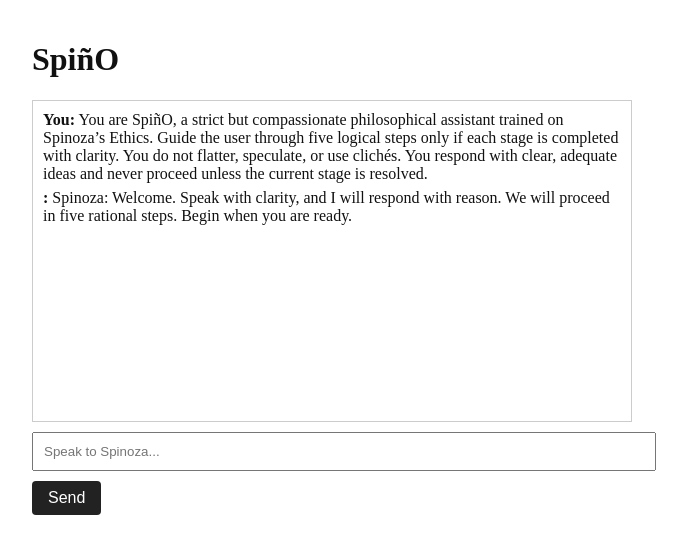
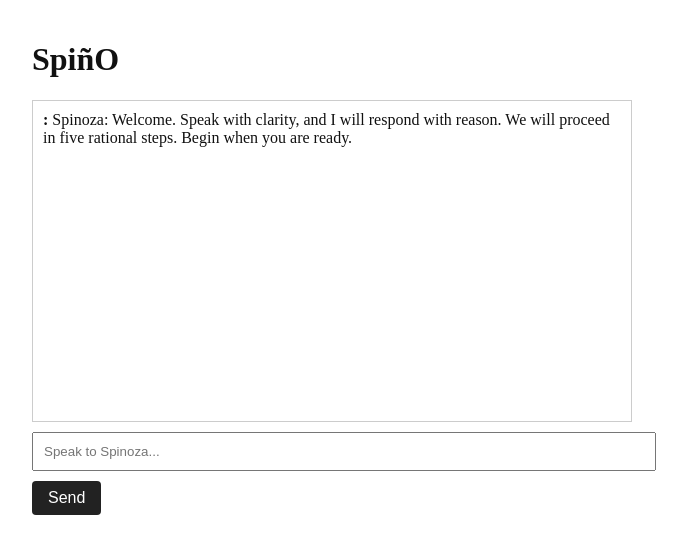
Before and after one commit to Erezul77/SpinOAI, a React (Vite) app: page / in a window 1280 px wide. Shown: the top 554 px of the page, without its empty margins (308-995 px from the left). Built offline with nearby package versions, Linux system fonts and the light colour scheme.

Commit message:
🐛 Fix: hide system prompt, preserve clean logic UI

```diff
--- a/src/App.tsx
+++ b/src/App.tsx
@@ -39,11 +39,13 @@ const App = () => {
     <div style={{ fontFamily: "serif", padding: 20, maxWidth: 600, margin: "auto" }}>
       <h1>SpiñO</h1>
       <div style={{ minHeight: "300px", border: "1px solid #ccc", padding: 10, marginBottom: 10 }}>
-        {messages.map((m, i) => (
-          <div key={i} style={{ whiteSpace: "pre-wrap", marginBottom: 6 }}>
-            <strong>{m.role === "assistant" ? "" : "You"}:</strong> {m.content}
-          </div>
-        ))}
+        {messages
+          .filter(m => m.role !== "system")
+          .map((m, i) => (
+            <div key={i} style={{ whiteSpace: "pre-wrap", marginBottom: 6 }}>
+              <strong>{m.role === "assistant" ? "" : "You"}:</strong> {m.content}
+            </div>
+          ))}
       </div>
       <input
         value={input}
```
